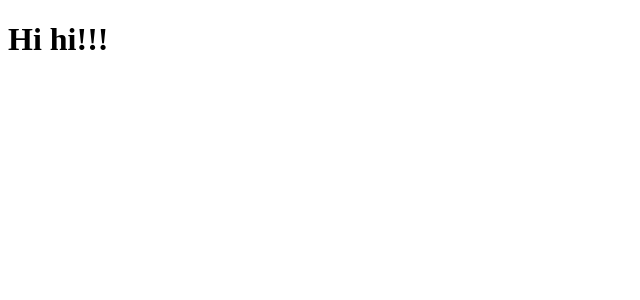
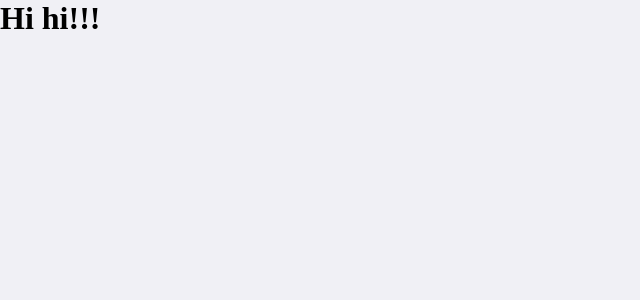
Before and after one commit to jader-germano/frontend-nanowwnote, a React (Create React App) app: page / in a window 1280 px wide. Shown: the top 300 px of the page, without its empty margins (0-640 px from the left). Built offline with nearby package versions, Linux system fonts and the light colour scheme.

Commit message:
Changes on eslint config and global.ts styles presets

```diff
--- a/package.json
+++ b/package.json
@@ -10,6 +10,7 @@
         "react-dom": "^16.13.1",
         "react-router-dom": "^5.2.0",
         "react-scripts": "3.4.1",
+        "styled-components": "^5.1.1",
         "typescript": "~3.7.2"
     },
     "scripts": {
@@ -36,6 +37,7 @@
         "@types/react": "^16.9.0",
         "@types/react-dom": "^16.9.0",
         "@types/react-router-dom": "^5.1.5",
+        "@types/styled-components": "^5.1.0",
         "@typescript-eslint/eslint-plugin": "^3.5.0",
         "@typescript-eslint/parser": "^3.5.0",
         "eslint": "6.8.0",
--- a/src/App.tsx
+++ b/src/App.tsx
@@ -2,10 +2,15 @@ import React from 'react';
 import { BrowserRouter } from 'react-router-dom';
 import Routes from './routes';
 
+import GlobalStyle from './styles/global';
+
 const App: React.FC = () => (
-    <BrowserRouter>
-        <Routes />
-    </BrowserRouter>
+    <>
+        <BrowserRouter>
+            <Routes />
+        </BrowserRouter>
+        <GlobalStyle />
+    </>
 );
 
 export default App;
--- /dev/null
+++ b/src/styles/global.ts
@@ -0,0 +1,13 @@
+import { createGlobalStyle } from 'styled-components';
+
+export default createGlobalStyle`
+  *{
+  margin: 0;
+  padding: 0;
+  outline: 0;
+  box-sizing: border-box;
+  }
+  body {
+  background: #f0f0f5;
+  }
+`;
```
Also changed, not shown: .eslintrc.json, 1 other file (tests, documents, lock files or other folders).
